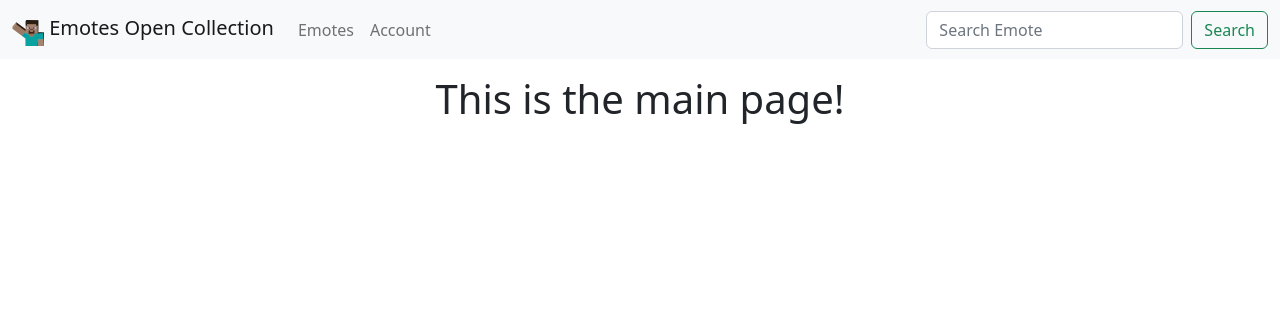
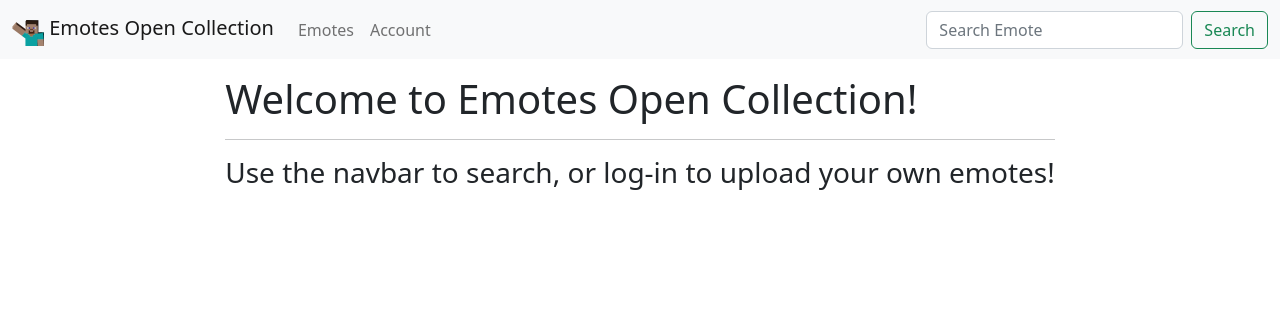
Before and after one commit to KosmX/emotes-open-collection, a PHP site: page / in a window 1280 px wide. Shown: the top 319 px of the page. Run offline with PHP 8.4, Linux system fonts and the light colour scheme.

Commit message:
Index page

```diff
--- a/src/index_page.php
+++ b/src/index_page.php
@@ -1,4 +1,6 @@
 <?php
+
+use elements\LiteralElement;
 
 class index_page
 {
@@ -6,7 +8,13 @@ class index_page
 
         $l = new \elements\SimpleList();
 
-        $l->addElement(new \elements\LiteralElement("<h1>This is the main page!</h1>"));
+        $l->addElement(new LiteralElement(<<<END
+<div>
+<h1>Welcome to Emotes Open Collection!</h1>
+<hr>
+<h3>Use the navbar to search, or log-in to upload your own emotes!</h3>
+</div>
+END));
 
         return new \elements\bootstrap\Container($l, 'sm d-flex justify-content-center');
     }
```
